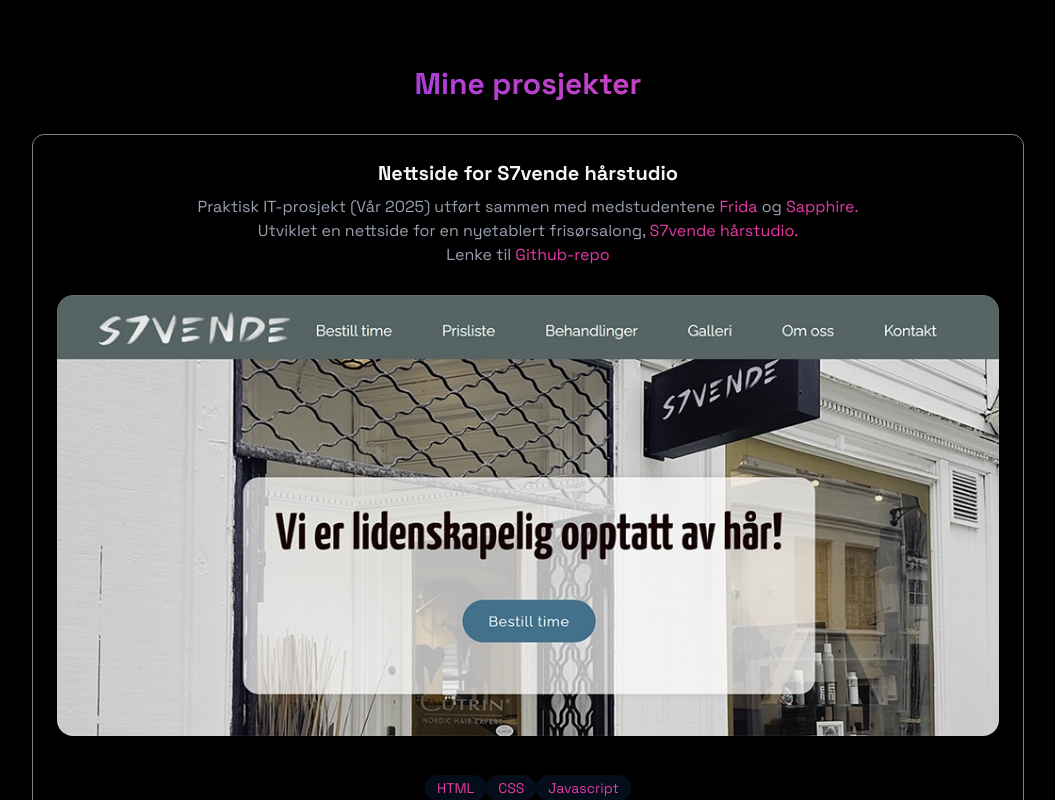
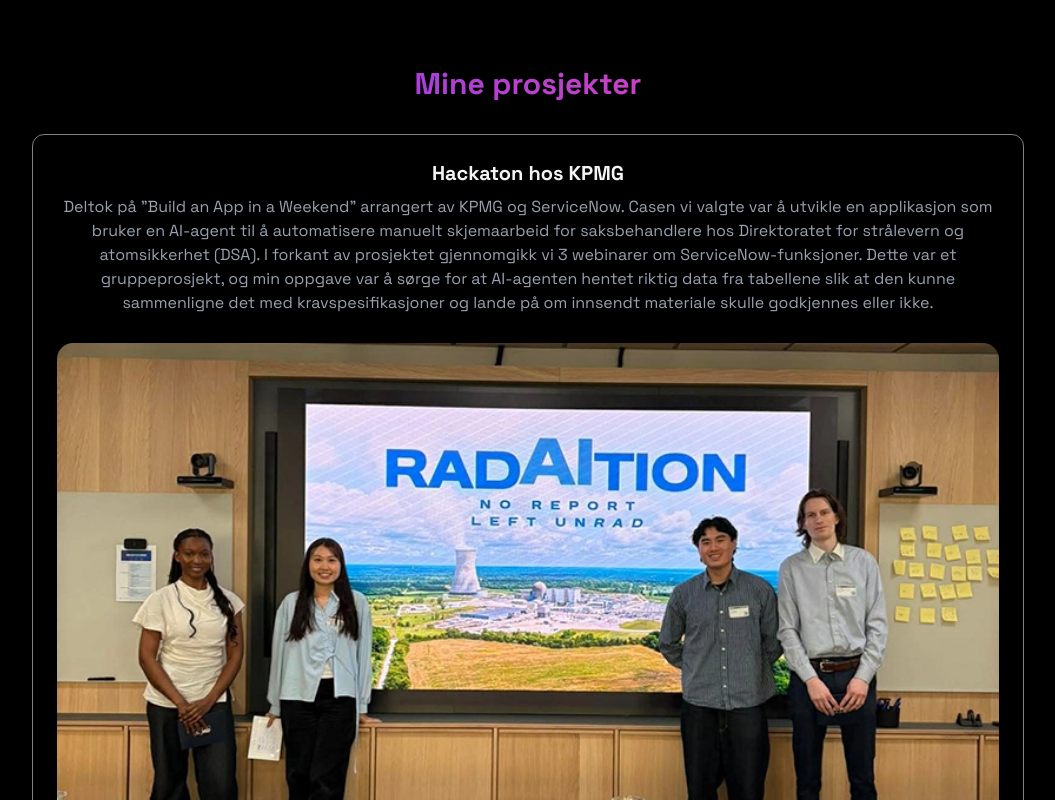
Before and after one commit to csselia/portfolio, a React (Vite) app: page / in a window 1280 px wide. Shown: the part 3520-4320 px from the top of the page, without its empty margins (112-1167 px from the left). Built offline with nearby package versions, Linux system fonts and the light colour scheme.

Commit message:
oppdatert

```diff
--- a/src/components/sections/Projects.jsx
+++ b/src/components/sections/Projects.jsx
@@ -23,6 +23,8 @@
 import afd_18 from '../../assets/afd_18.webp';
 import afd_20 from '../../assets/afd_20.webp';
 import afd_21 from '../../assets/afd_21.webp';
+import afd_22 from '../../assets/afd_22.webp';
+import afd_23 from '../../assets/afd_23.webp';
 
 export const Projects = ()=>{
     return <section id="projects" className="min-h-screen
@@ -36,6 +38,19 @@
 
 
             <div className="grid grid-cols-1 md:grid-cols-1 gap-6">
+
+            <div className="p-6 rounded-xl border border-white/50 hover:-translate-y-1
+                hover:shadow-[0_2px_8px_rgba(59,130,2246, 0.1)] transition-all">
+                    <h3 className="text-xl font-bold mb-2">Hackaton hos KPMG</h3>
+                    <p className="text-gray-400 mb-4">Deltok på "Build an App in a Weekend" arrangert av KPMG og ServiceNow. Casen vi valgte var å utvikle en applikasjon som bruker
+                      en AI-agent til å automatisere manuelt skjemaarbeid for saksbehandlere hos Direktoratet for strålevern og atomsikkerhet (DSA). I forkant av prosjektet gjennomgikk vi 3 webinarer om ServiceNow-funksjoner.
+                      Dette var et gruppeprosjekt, og min oppgave var å sørge for at AI-agenten hentet riktig data fra tabellene slik at den kunne sammenligne det med kravspesifikasjoner og lande på om innsendt materiale skulle godkjennes eller ikke.
+                        <div className="grid grid-cols-1 mt-7 gap-6">
+                        <img src={afd_23} alt="profilbilde" className="w-400 rounded-2xl mx-auto hover:-translate-y-1 transition"/>
+                        <img src={afd_22} alt="profilbilde" className="w-400 rounded-2xl mx-auto hover:-translate-y-1 transition"/>
+                        </div>
+                    </p>
+                    </div>
 
 
                   <div className="p-6 rounded-xl border border-white/50 hover:-translate-y-1
```
Also changed, not shown: src/assets/afd_22.webp (added), src/assets/afd_23.webp (added).
